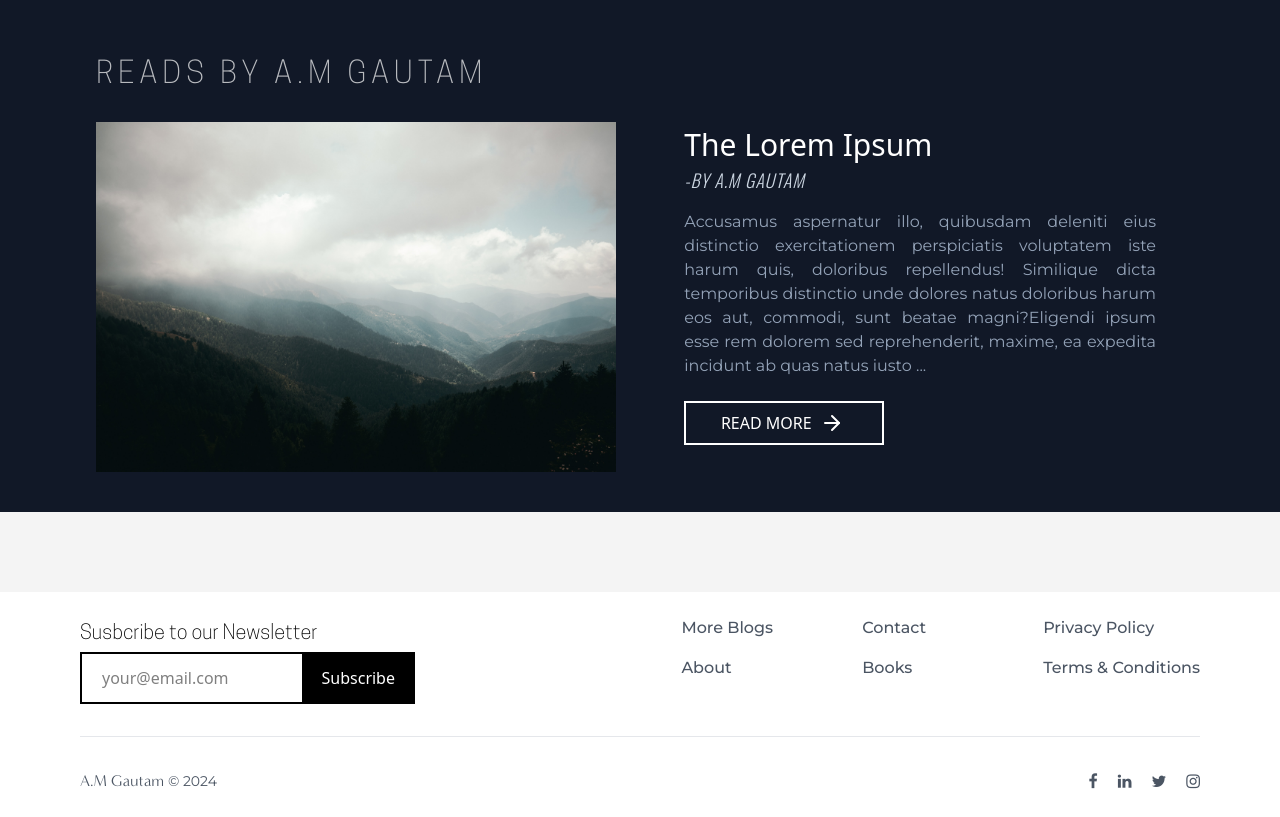
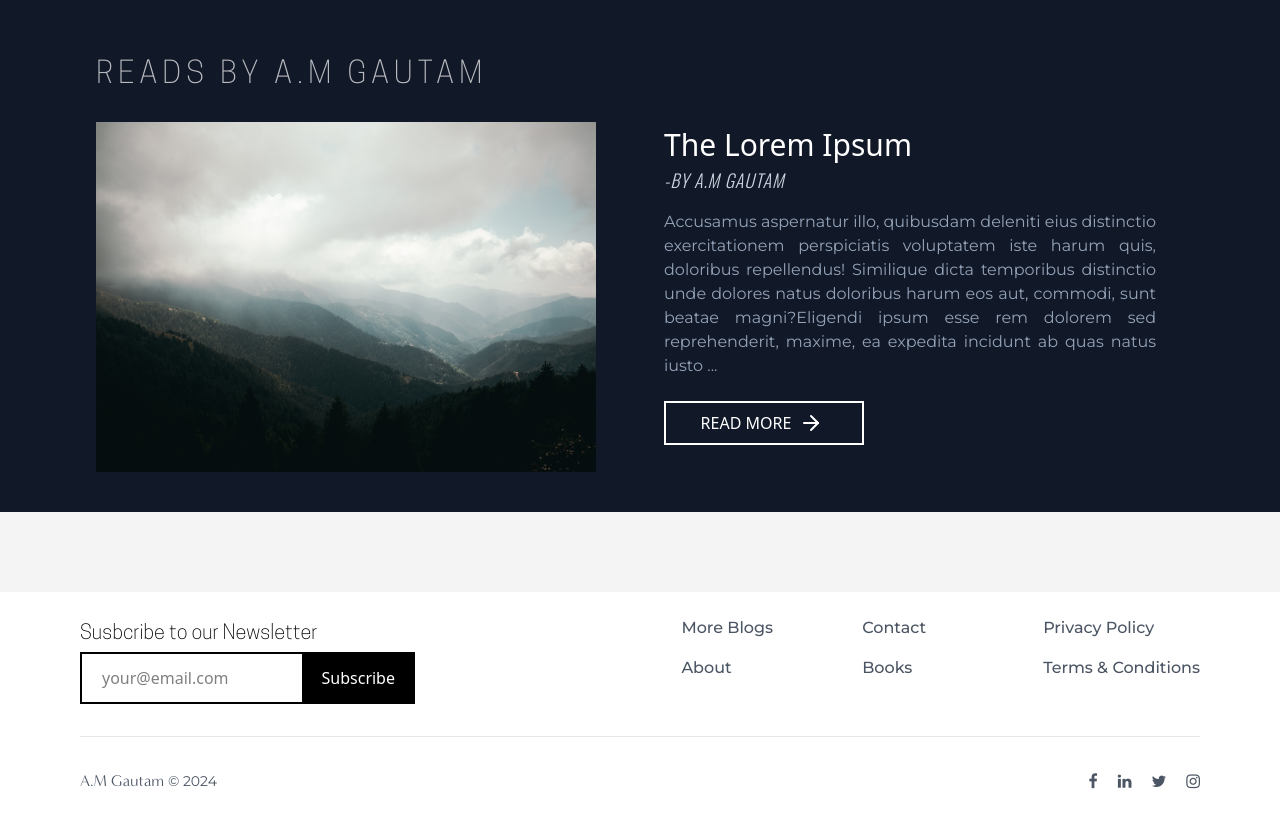
Before and after one commit to 108aryanmaurya/A_WritersPortfolio, a React (Vite) app: page /About in a window 1280 px wide. Shown: the part 1640-2457 px from the top of the page. Built offline with nearby package versions, Linux system fonts and the light colour scheme; a web font is replaced by a local one.

Commit message:
changes made

```diff
--- a/src/section/About/AboutCrousel.jsx
+++ b/src/section/About/AboutCrousel.jsx
@@ -33,7 +33,7 @@ const AboutCrousel = () => {
       </p>
 
       <div className="flex max-md:flex-col max-md:gap-0  gap-10">
-        <div className="h-[350px] relative bg-black flex  justify-center items-center  max-md:w-[400px] max-md:h-[300px]   group w-[600px] mx-auto text-center">
+        <div className="h-[350px] relative bg-black flex  justify-center items-center w-full max-w-[500px] max-sm:max-w-full group mx-auto text-center">
           <img
             src={reviews[currentIndex]?.cover}
             alt=""
```
